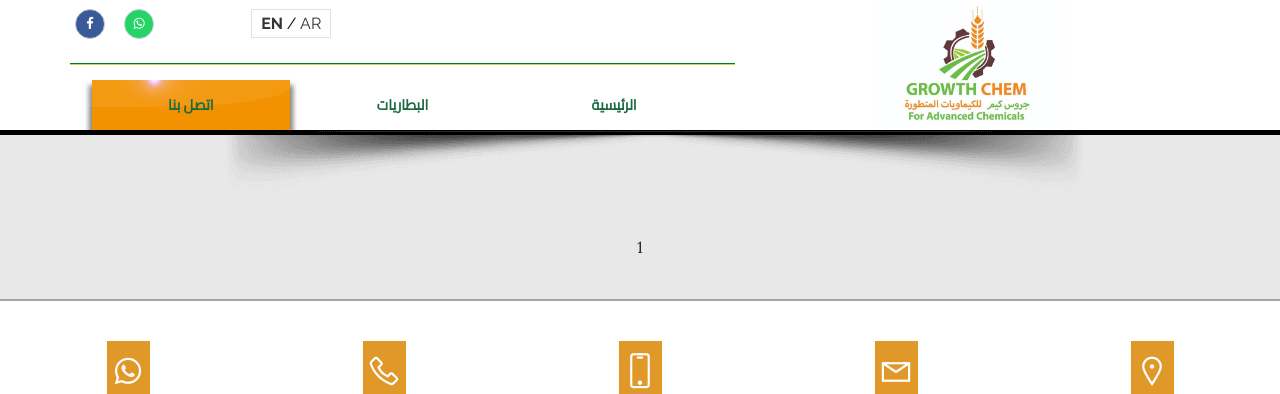
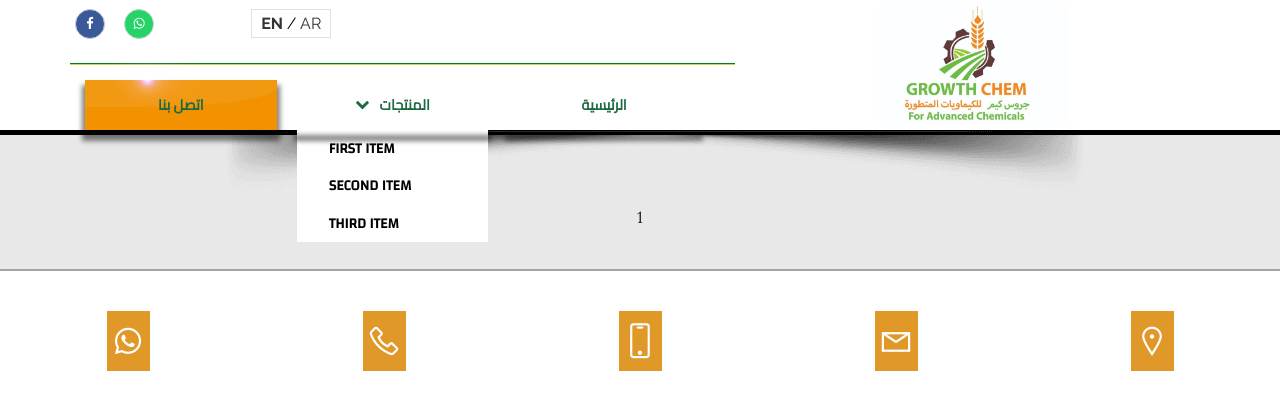
Before and after one commit to MBaroky/growth-chem, a PHP site: page /contact.php?endFormMessage=1 in a window 1280 px wide. Shown: the top 394 px of the page. Run offline with PHP 8.4, Linux system fonts and the light colour scheme; some libraries are stand-ins or nearby versions.

Commit message:
subnav edits

```diff
--- a/assets/css/style.css
+++ b/assets/css/style.css
@@ -1,6 +1,13 @@
 :root {
   --main-color: #000;
   --base-color: rgba(133,183,7,1);
+}
+
+#success_submit {
+  position: absolute;
+  left: 50%;
+  top: 0;
+  transform: translateX(-50%);
 }
 
 @media (max-width: 767px) {
@@ -12,7 +19,7 @@
   }
 }
 
-#mainNav .navbar-nav .nav-item .nav-link {
+#mainNav #parentNav.navbar-nav > .nav-item > .nav-link {
   position: relative;
   color: rgba(28,106,66,1) !important;
   font-family: Cairo, sans-serif;
@@ -26,12 +33,13 @@
   border-width: 0 !important;
 }
 
-#mainNav .navbar-nav .nav-item {
+#mainNav #parentNav.navbar-nav > .nav-item {
   flex: 1;
   min-width: 100px;
-  padding: 15px 7px 0px !important;
-  padding-top: 15px;
-  overflow: hidden;
+  position: relative;
+  overflow: visible;
+  margin-right: 20px;
+  padding: 0 !important;
 }
 
 .nav.navbar-nav {
@@ -44,7 +52,7 @@
 }
 
 @media (min-width: 768px) {
-  #mainNav .navbar-nav .nav-item .nav-link.active, #mainNav .navbar-nav .nav-item .nav-link:hover {
+  #mainNav #parentNav.navbar-nav > .nav-item.active > .nav-link, #mainNav #parentNav.navbar-nav > .nav-item:hover > .nav-link {
     background-color: rgba(242,146,0,1) !important;
   }
 }
@@ -77,11 +85,12 @@
   #mainNav {
     border-top: solid 1px #bcdb5d;
     padding: 0px;
+    padding-top: 15px;
   }
 }
 
 @media (min-width: 768px) {
-  #mainNav .navbar-nav .nav-item .nav-link:after {
+  #mainNav #parentNav.navbar-nav > .nav-item:after {
     z-index: -1;
     pointer-events: none;
     content: "";
@@ -99,17 +108,17 @@
 }
 
 @media (min-width: 768px) {
-  #mainNav .navbar-nav .nav-item .nav-link:hover:after, #mainNav .navbar-nav .nav-item .nav-link.active:after {
+  #mainNav #parentNav.navbar-nav > .nav-item:hover:after, #mainNav #parentNav.navbar-nav > .nav-item.active:after {
     height: 100%;
   }
 }
 
-#mainNav .navbar-nav .nav-item .nav-link strong {
+#mainNav #parentNav.navbar-nav > .nav-item .nav-link strong {
   z-index: 2;
   position: relative;
 }
 
-#mainNav .navbar-nav .nav-item .nav-link .style {
+#mainNav #parentNav.navbar-nav > .nav-item .style {
   content: "";
   pointer-events: none;
   left: -30%;
@@ -128,7 +137,7 @@
   background-image: url("../../assets/img/flare-2880w.png");
 }
 
-#mainNav .navbar-nav .nav-item .nav-link:hover .style, #mainNav .navbar-nav .nav-item .nav-link.active .style {
+#mainNav #parentNav.navbar-nav > .nav-item:hover .style, #mainNav #parentNav.navbar-nav > .nav-item.active .style {
   opacity: 1;
   left: 0;
   transition-delay: 0.3s, 0.25s;
@@ -143,7 +152,7 @@
 }
 
 @media (min-width: 768px) {
-  #mainNav .navbar-nav .nav-item .nav-link:before {
+  #mainNav #parentNav.navbar-nav > .nav-item > .nav-link:before {
     content: "" !important;
     width: 175% !important;
     left: 0 !important;
@@ -161,7 +170,7 @@
 }
 
 @media (min-width: 768px) {
-  #mainNav .navbar-nav .nav-item .nav-link:hover:before, #mainNav .navbar-nav .nav-item .nav-link.active:before {
+  #mainNav #parentNav.navbar-nav > .nav-item:hover > .nav-link:before, #mainNav #parentNav.navbar-nav > .nav-item.active .nav-link:before {
     background: rgba(255,255,255,.07) !important;
     top: -45% !important;
   }
@@ -300,3 +309,19 @@
   color: rgba(131,130,130,1) !important;
   font-weight: normal;
 }
+
+#mainNav #parentNav.navbar-nav > .nav-item .nav.navbar-nav {
+  position: absolute;
+  top: 100%;
+  width: 100%;
+  height: auto;
+  left: 0;
+}
+
+#mainNav #parentNav.navbar-nav > .nav-item:hover {
+}
+
+#mainNav #parentNav.navbar-nav > .nav-item .nav-link {
+  overflow: hidden;
+  color: #000;
+}
--- a/assets/js/script.js
+++ b/assets/js/script.js
@@ -70,13 +70,20 @@
         return $(elm).outerHeight();
     }
 }
-
+let headerHeight = fixedHeight('header#main-header');
+const $successMessage = $("#sentMailSuc");
+const $formWrap = $('.form-wrapper');
 // fixed header add padding to body
 $(window).on('load resize', function(){
-    $('body').css('padding-top', fixedHeight('header#main-header'));
+    $('body').css('padding-top', headerHeight);
+    $successMessage && $successMessage.css({paddingTop : headerHeight});
+    $formWrap && $formWrap.css({minHeight:headerHeight + $successMessage.outerHeight()});
 });
 $(document).ready(function(){
-     $('body').css('padding-top', fixedHeight('header#main-header'));
+     $('body').css('padding-top', headerHeight);
+     $successMessage && $successMessage.css({paddingTop : headerHeight});
+     $formWrap && $formWrap.css({minHeight:headerHeight + $successMessage.outerHeight()});
+
 });
 
 // scroll to target
@@ -84,6 +91,6 @@
     const url = $(this).attr('href');
     e.preventDefault();
     $('html, body').animate({
-        scrollTop: parseInt($(url).offset().top)
+        scrollTop: parseInt($(url).offset().top) + headerHeight
     }, 400);
 })
--- a/contact.php
+++ b/contact.php
@@ -1,15 +1,11 @@
 <?php include 'form.php'; ?>
 <?php include 'header.php'; ?>
-<style>
-    #main-header + section{
-        display:none !important;
-    }
-</style>
-    <section id="contact-form-wrapper" style="background-color: #E8E8E8;border-bottom: solid 2px rgba(163,163,163,1);">
+
+    <section id="contact-form-wrapper" style="background-color: #E8E8E8;border-bottom: solid 2px rgba(163,163,163,1);padding-top: 70px;">
         <div class="container">
             <div class="intro"></div>
             <div class="row rtl">
-                <div class="col text-center">
+                <div class="col text-center form-wrapper">
 <div id="success_submit" style="padding-bottom:60px;"></div>
 
 <?php echo @$_REQUEST['endFormMessage'];?><?php if(!isset($_REQUEST['endFormMessage']) && $_REQUEST['endFormMessage'] == 0){?>
--- a/form.php
+++ b/form.php
@@ -1,12 +1,12 @@
 <?php
 require 'PHPMailer-master/PHPMailerAutoload.php';
 $englishMessages = array(
-"SUBMIT_SUCCESSFULLY"=>"<div id=sentMailSuc class=sentMailSuc>Your request has been sent. Please expect a call shortly from one of our Media Consultants.</div>#success_submit",
-"SUBMIT_FAILED"=>"Failed#success_submit",
+"SUBMIT_SUCCESSFULLY"=>"<div id=sentMailSuc class=sentMailSuc>Your request has been sent. Please expect a call shortly from one of our Media Consultants.</div>#contact-form-wrapper",
+"SUBMIT_FAILED"=>"Failed#contact-form-wrapper",
 );
 $arabicMessages = array(
-"SUBMIT_SUCCESSFULLY"=>"<div id=sentMailSuc class=sentMailSuc>شكراً لإهتمامك، احد مندوبينا سيقوم بالإتصال بك قريباً.</div>#success_submit",
-"SUBMIT_FAILED"=>"لم ينجح الارسال#success_submit",
+"SUBMIT_SUCCESSFULLY"=>"<div id=sentMailSuc class=sentMailSuc>شكراً لإهتمامك، احد مندوبينا سيقوم بالإتصال بك قريباً.</div>#contact-form-wrapper",
+"SUBMIT_FAILED"=>"لم ينجح الارسال#contact-form-wrapper",
 );
 
 if (!isset($_REQUEST['lang']) || $_REQUEST['lang'] == 'english'){
@@ -189,7 +189,7 @@
 
 
 
-	if ( @mail($too,$subject,$emailContent,$headers) ){
+	if ( @mail($to,$subject,$emailContent,$headers) ){
 		$endFormMessage = $allMessages['SUBMIT_SUCCESSFULLY'];
 	} else {
 		//$endFormMessage = $allMessages['SUBMIT_FAILED'];
--- a/header.php
+++ b/header.php
@@ -79,12 +79,17 @@
                         <div class="container-fluid"><button data-toggle="collapse" class="navbar-toggler b-0" data-target="#navbarResponsive"><span class="sr-only">Toggle navigation</span><span class="navbar-toggler-icon"></span></button>
                             <div class="collapse navbar-collapse" id="navbarResponsive"
                                 style="margin-top: 0;">
-                                <ul class="nav navbar-nav d-flex flex-row-reverse align-items-stretch mx-auto p-0">
-                                    <li class="nav-item text-center" role="presentation"><a class="nav-link float-none main-button <?= ($activePage == 'index') ? 'active':''; ?>" href="index.php"><strong>الرئيسية</strong><span class="d-none d-md-inline style">Text</span></a></li>
-                                    <li class="nav-item text-center pl-0"
-                                        role="presentation"><a class="nav-link main-button <?= ($activePage == 'batteries') ? 'active':''; ?>" href="batteries.php"><strong>البطاريات</strong><span class="d-none d-md-inline style">Text</span></a></li>
-                                    <li class="nav-item text-center pl-0"
-                                        role="presentation"><a class="nav-link main-button <?= ($activePage == 'contact') ? 'active':''; ?>" href="contact.php"><strong>اتصل بنا</strong><span class="d-none d-md-inline style">Text</span></a></li>
+                                <ul class="nav navbar-nav d-flex flex-row-reverse align-items-stretch mx-auto p-0" id="parentNav">
+                                    <li class="nav-item text-center <?= ($activePage == 'index') ? 'active':''; ?>" role="presentation"><span class="d-none d-md-inline style"></span><a class="nav-link float-none main-button" href="index.php"><strong>الرئيسية</strong></a></li>
+                                    <li class="nav-item text-center pl-0 <?= ($activePage == 'batteries') ? 'active':''; ?>"
+                                        role="presentation"><span class="d-none d-md-inline style"></span><a class="nav-link main-button" href="batteries.php"><strong>المنتجات</strong><i class="fa fa-chevron-down" style="margin: 0 10px 0 0;z-index: 3;"></i></a>
+                                        <ul class="nav navbar-nav">
+                                            <li class="nav-item" role="presentation"><a class="nav-link active" href="#">First Item</a></li>
+                                            <li class="nav-item" role="presentation"><a class="nav-link" href="#">Second Item</a></li>
+                                            <li class="nav-item" role="presentation"><a class="nav-link" href="#">Third Item</a></li>
+                                        </ul>
+                                    </li>
+                                    <li class="nav-item text-center pl-0 <?= ($activePage == 'contact') ? 'active':''; ?>" role="presentation"><span class="d-none d-md-inline style"></span><a class="nav-link main-button" href="contact.php"><strong>اتصل بنا</strong></a></li>
                                 </ul>
                             </div>
                         </div>
```
